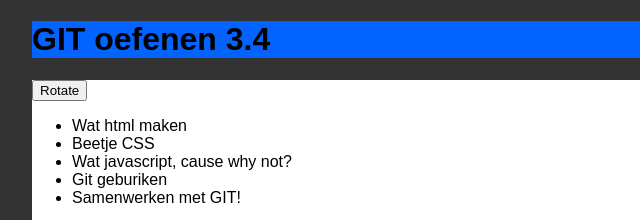
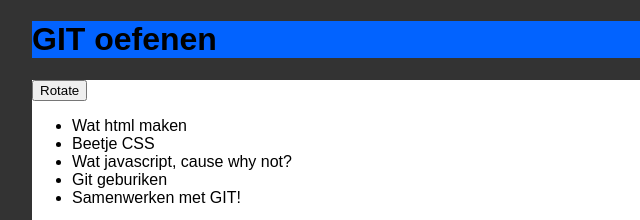
Before and after one commit to DevilChickenSniperClan/swv_samenwerken, a plain HTML site: page index.html in a window 1280 px wide. Shown: the top 220 px of the page, 96-736 px from the left. Drawn offline with Linux system fonts and the light colour scheme.

Commit message:
Revert "i made it say gitoef 3.4"
This reverts commit aa9bf4ec05ebcdf97dd182d5f1d4342a390e9364.

```diff
--- a/index.html
+++ b/index.html
@@ -7,7 +7,7 @@
 
 </head>
 <header>
-	<h1> GIT oefenen 3.4 </h1>
+	<h1> GIT oefenen </h1>
 </header>
 <body>
 <main>
```
